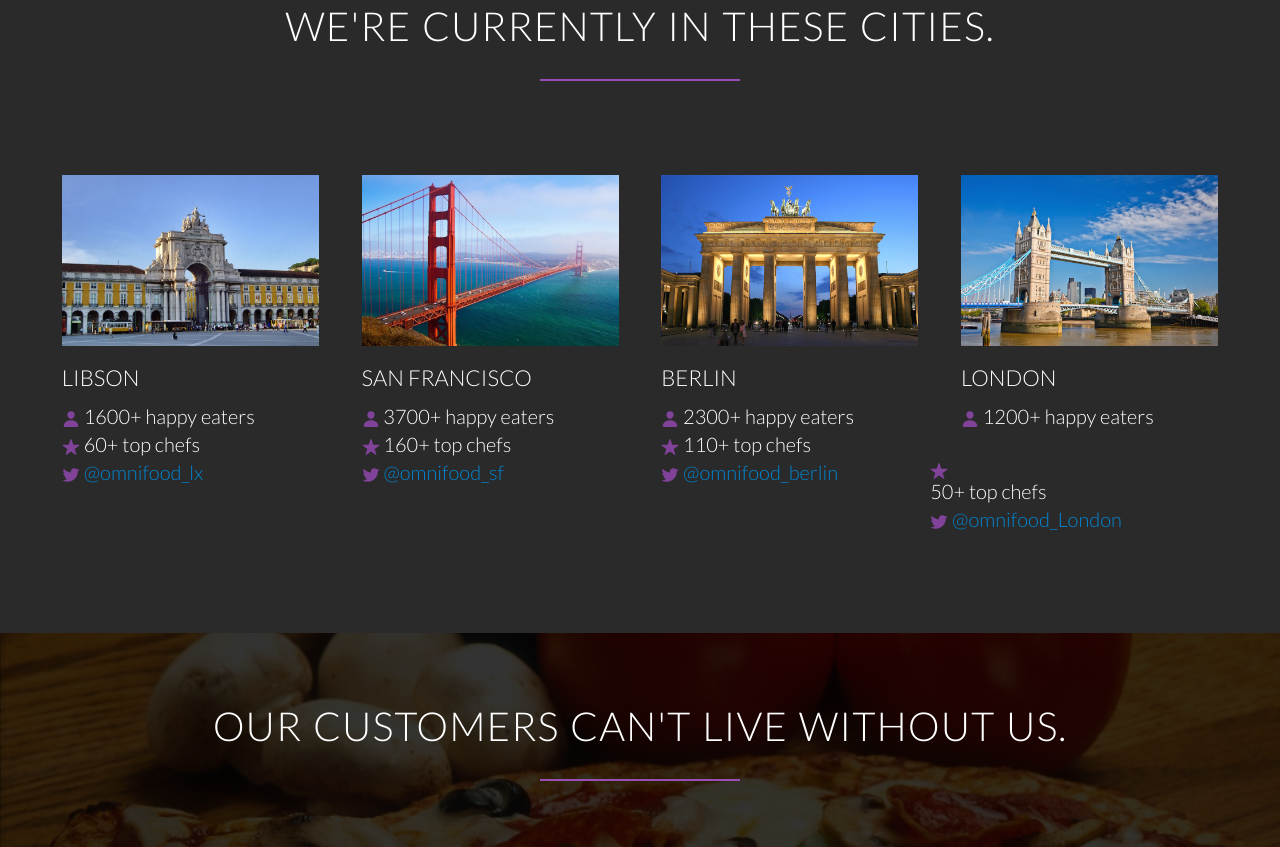
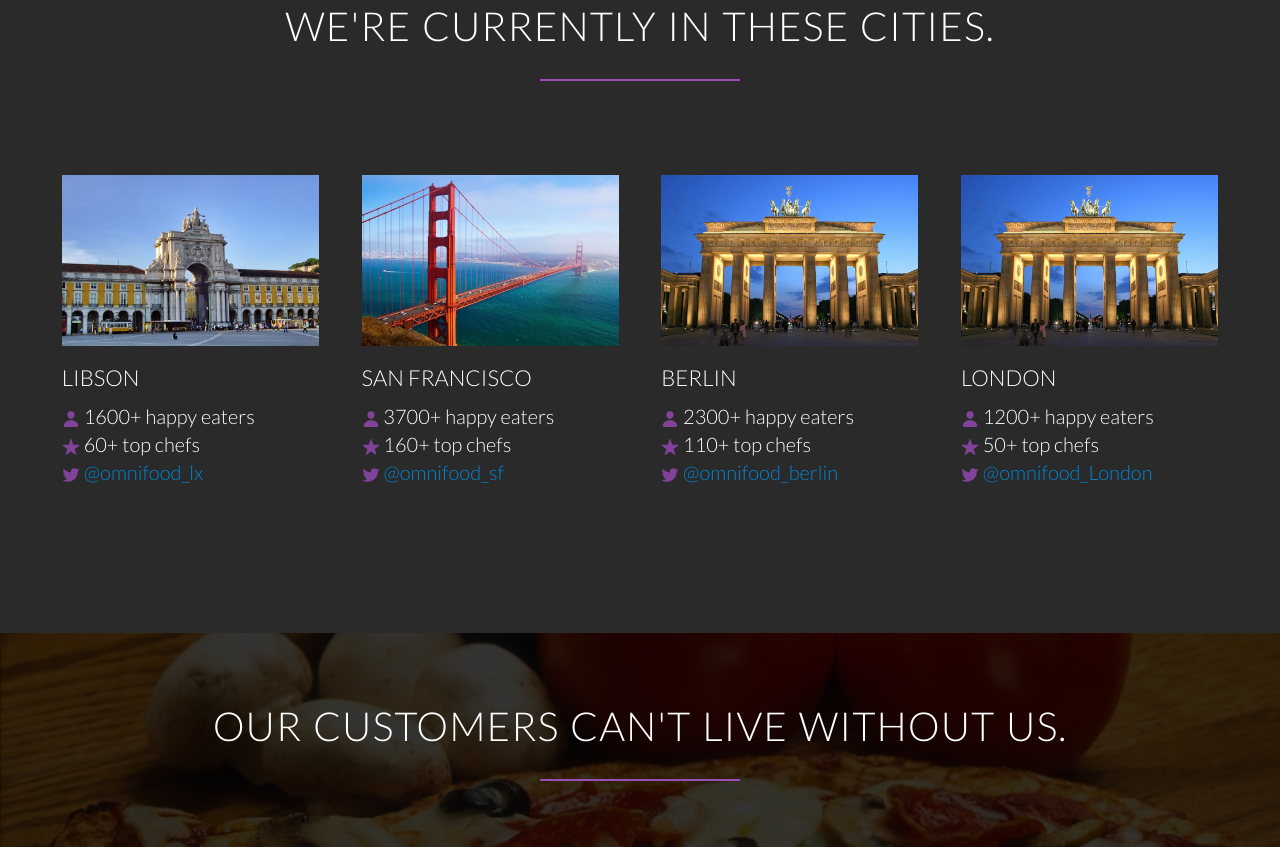
Before and after one commit to sravanTG/Omnifood, a plain HTML site: page index.html in a window 1280 px wide. Shown: the part 2957-3804 px from the top of the page. Drawn offline with nearby package versions, Linux system fonts and the light colour scheme.

Commit message:
fixed cities section

```diff
--- a/index.html
+++ b/index.html
@@ -313,16 +313,15 @@
           </div>
         </div>
         <div class="col span-1-of-4 box">
-          <img src="resources/images/london.jpg" alt="Lisbon" />
-          <h3>LONDON</h3>
+            <img src="resources/images/berlin.jpg" alt="Lisbon" />
+            <h3>London</h3>
             <div class="city-feature">
               <ion-icon name="person" class="icon-small"></ion-icon>
               1200+ happy eaters
             </div>
-        </div>
             <div class="city-feature">
               <ion-icon name="star" class="icon-small"></ion-icon>
-          <div>50+ top chefs</div>
+              50+ top chefs
             </div>
             <div class="city-feature">
               <ion-icon name="logo-twitter" class="icon-small"></ion-icon>
```
Also changed, not shown: resources/css/queries.css (indentation only). Lines whose indentation alone changed are shown as unchanged.
